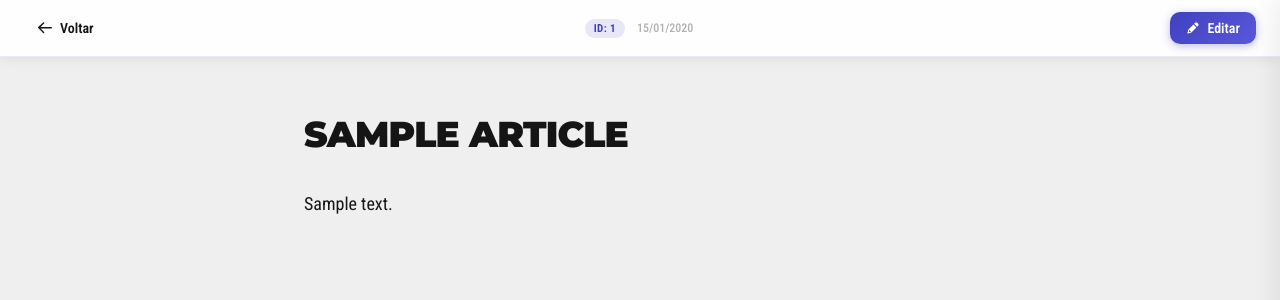
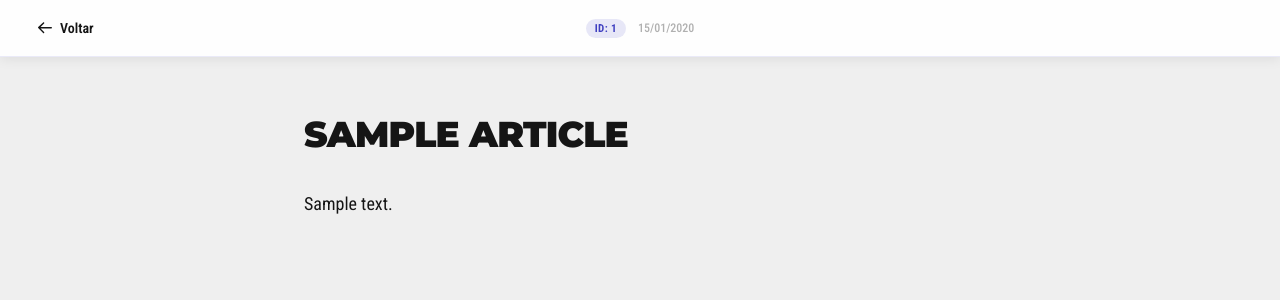
Before and after one commit to AndreLucas23/personal-blog-site, a Flask app: template src/templates/article.html in a window 1280 px wide. Shown: the top 300 px of the page. Run offline with Flask 3, Linux system fonts and the light colour scheme; the template is opened without the code that fills it: most values are stand-ins (such as "Sample title", 1, 10 or a date in 2020).

Commit message:
feat: show article editing controls only to admins
The Editar button and the edit panel are rendered only for admin sessions. The article header now uses a three-column grid, so the id and date stay centered when the button is absent.

```diff
--- a/src/static/css/article.css
+++ b/src/static/css/article.css
@@ -29,8 +29,8 @@ body {
     -webkit-backdrop-filter: blur(16px);
     border-bottom: 0.1rem solid var(--blue-alpha-10);
     box-shadow: 0 0.2rem 1.2rem var(--shadow-neutral);
-    display: flex;
-    justify-content: space-between;
+    display: grid;
+    grid-template-columns: 1fr auto 1fr;
     padding: 1.2rem 2.4rem;
     position: sticky;
     top: 0;
@@ -43,6 +43,7 @@ body {
     color: var(--secondary-black);
     cursor: pointer;
     gap: 0.8rem;
+    justify-self: start;
     padding: 0.8rem 1.4rem;
     transition:
         background 0.2s ease,
@@ -95,6 +96,7 @@ body {
     color: var(--pure-white);
     cursor: pointer;
     gap: 0.7rem;
+    justify-self: end;
     padding: 0.8rem 1.6rem;
     transition:
         filter 0.2s ease,
--- a/src/static/js/article.js
+++ b/src/static/js/article.js
@@ -120,6 +120,8 @@ const editPanelModule = {
 };
 
 document.addEventListener('DOMContentLoaded', () => {
+    if (!document.getElementById('edit-btn')) return;
+
     editPanelModule.init();
 
     document.addEventListener('keydown', (e) => {
--- a/src/templates/article.html
+++ b/src/templates/article.html
@@ -17,7 +17,9 @@
     <title>{{ article['article_title'] }} — Blog Pessoal</title>
 </head>
 <body>
+    {% set can_edit = current_user.is_authenticated and current_user.is_admin %}
 
+    {% if can_edit %}
     <div id="edit-overlay" class="art__overlay"></div>
 
     <div id="edit-panel" class="art__edit-panel">
@@ -115,6 +117,7 @@
 
         </form>
     </div>
+    {% endif %}
 
     <main class="art__main"
     data-article-id="{{ article['article_id'] }}">
@@ -138,6 +141,7 @@
                 </time>
             </div>
 
+            {% if can_edit %}
             <button class="art__edit-btn u-flex-center"
             id="edit-btn"
             aria-label="Editar artigo">
@@ -146,6 +150,7 @@
                 </svg>
                 <span>Editar</span>
             </button>
+            {% endif %}
         </header>
 
         <article class="art__body">
```
